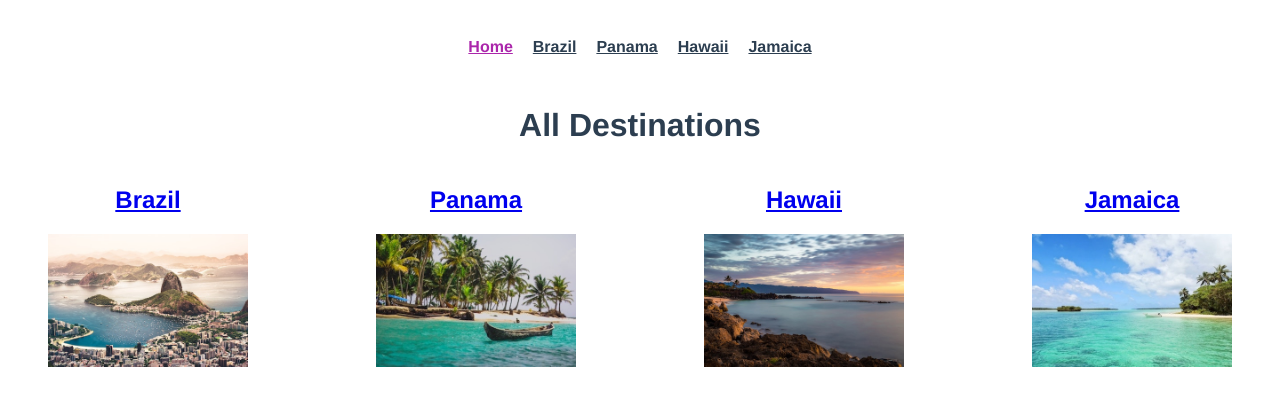
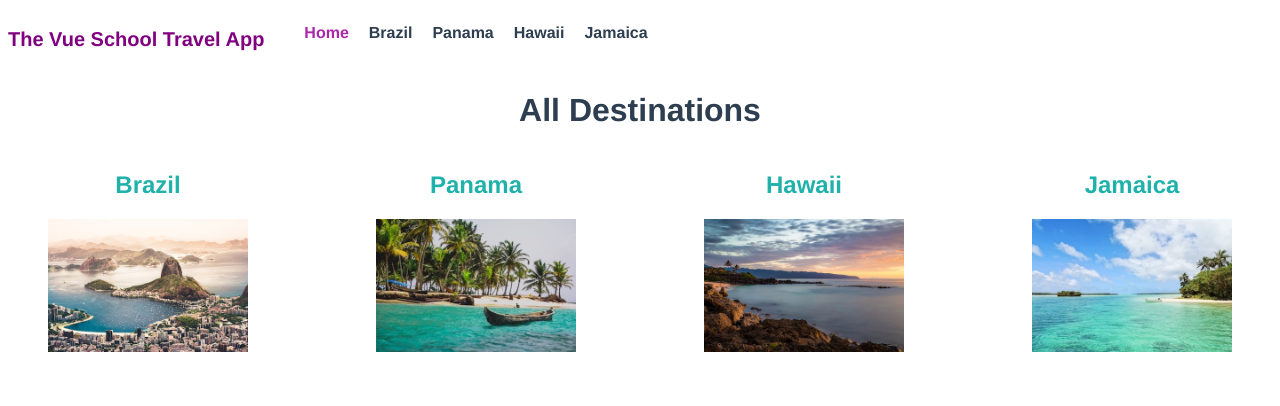
Before and after one commit to vueschool/vuejs-router, a Vue app: page / in a window 1280 px wide. Shown: the top 406 px of the page. Built offline with nearby package versions, Linux system fonts and the light colour scheme; the HTML template or start-up script is replaced by a standard one.

Commit message:
URL Changes

```diff
--- a/src/App.vue
+++ b/src/App.vue
@@ -1,7 +1,7 @@
 <template>
   <div id="app">
     <TheNavigation />
-    <router-view />
+    <router-view :key="$route.path" />
   </div>
 </template>
 <script>
--- a/src/components/TheNavigation.vue
+++ b/src/components/TheNavigation.vue
@@ -1,27 +1,69 @@
 <template>
   <nav id="nav">
-    <router-link to="/">Home</router-link>
-    <router-link to="/brazil">Brazil</router-link>
-    <router-link to="/panama">Panama</router-link>
-    <router-link to="/hawaii">Hawaii</router-link>
-    <router-link to="/jamaica">Jamaica</router-link>
+    <p class="logo">The Vue School Travel App</p>
+    <ul class="nav-links">
+      <li class="links">
+        <router-link to="/">
+          Home
+        </router-link>
+      </li>
+      <li
+        v-for="destination in destinations"
+        :key="destination.name"
+        class="links"
+      >
+        <router-link
+          :to="{
+            name: 'DestinationDetails',
+            params: { id: destination.id }
+          }"
+        >
+          {{ destination.name }}
+        </router-link>
+      </li>
+    </ul>
   </nav>
 </template>
+
+<script>
+import store from "@/store";
+export default {
+  data() {
+    return {
+      destinationId: this.$route.params.id,
+      destinations: store.destinations
+    };
+  }
+};
+</script>
 
 <style scoped>
 #nav {
   display: flex;
-  justify-content: center;
-  padding: 30px;
 }
 
 #nav a {
+  color: #2c3e50;
+  text-decoration: none;
   font-weight: bold;
-  color: #2c3e50;
-  padding: 0 10px;
 }
 
 #nav a.vue-school-active-class {
   color: #ab26ab;
 }
+.nav-links {
+  display: flex;
+}
+.links {
+  padding-right: 20px;
+  list-style: none;
+}
+.links:hover {
+  text-decoration: underline;
+}
+.logo {
+  font-size: 20px;
+  color: purple;
+  font-weight: bold;
+}
 </style>
--- a/src/router.js
+++ b/src/router.js
@@ -12,36 +12,7 @@
       name: "home",
       component: Home
     },
-    {
-      path: "/about",
-      name: "about",
-      // route level code-splitting
-      // this generates a separate chunk (about.[hash].js) for this route
-      // which is lazy-loaded when the route is visited.
-      component: () =>
-        import(/* webpackChunkName: "about" */ "./views/About.vue")
-    },
-    {
-      path: "/brazil",
-      name: "brazil",
-      component: () => import(/* webpackChunkName: "brazil" */ "./views/Brazil")
-    },
-    {
-      path: "/hawaii",
-      name: "hawaii",
-      component: () => import(/* webpackChunkName: "hawaii" */ "./views/Hawaii")
-    },
-    {
-      path: "/panama",
-      name: "panama",
-      component: () => import(/* webpackChunkName: "panama" */ "./views/Panama")
-    },
-    {
-      path: "/jamaica",
-      name: "jamaica",
-      component: () =>
-        import(/* webpackChunkName: "jamaica" */ "./views/Jamaica")
-    },
+
     {
       path: "/details/:id",
       name: "DestinationDetails",
--- a/src/views/About.vue
+++ /dev/null
@@ -1,5 +0,0 @@
-<template>
-  <div class="about">
-    <h1>This is an about page</h1>
-  </div>
-</template>
--- a/src/views/Brazil.vue
+++ /dev/null
@@ -1,7 +0,0 @@
-<template>
-  <div>
-    <h2>
-      Brazil
-    </h2>
-  </div>
-</template>
--- a/src/views/Hawaii.vue
+++ /dev/null
@@ -1,7 +0,0 @@
-<template>
-  <div>
-    <h2>
-      Hawaii
-    </h2>
-  </div>
-</template>
--- a/src/views/Home.vue
+++ b/src/views/Home.vue
@@ -50,7 +50,12 @@
   display: flex;
   justify-content: space-between;
 }
-.vue-school-active-class {
-  color: #ab26ab;
+a {
+  color: lightseagreen;
+  text-decoration: none;
+}
+a:hover,
+a:visited {
+  text-decoration: underline;
 }
 </style>
--- a/src/views/Jamaica.vue
+++ /dev/null
@@ -1,7 +0,0 @@
-<template>
-  <div>
-    <h2>
-      Jamaica
-    </h2>
-  </div>
-</template>
--- a/src/views/Panama.vue
+++ /dev/null
@@ -1,7 +0,0 @@
-<template>
-  <div>
-    <h2>
-      Panama
-    </h2>
-  </div>
-</template>
```
